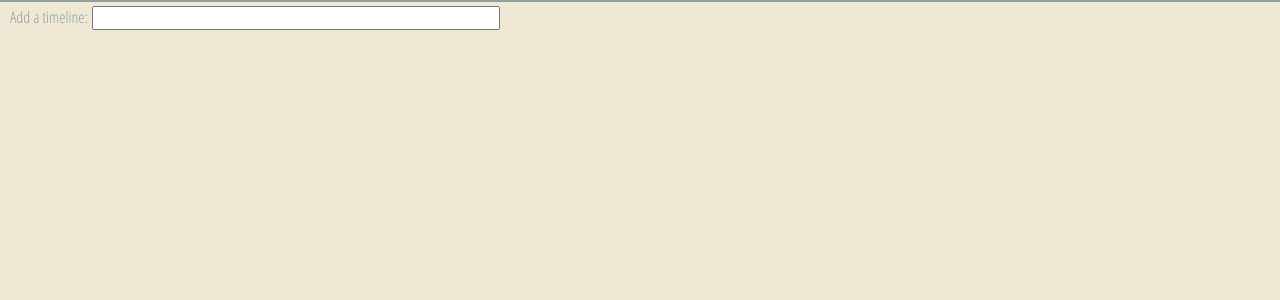
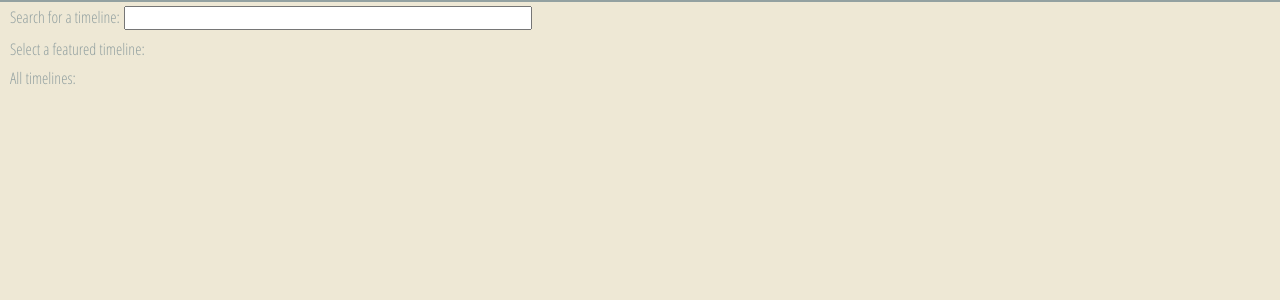
Before and after one commit to hrichardlee/retellingtime, a Django app: page / in a window 1280 px wide. Shown: the part 39-339 px from the top of the page. Run offline with Django 3.2, Linux system fonts and the light colour scheme; data that the repository does not hold is empty; parts of the project's set-up code (start-up, migrations or seed data) failed here and were passed over.

Commit message:
Added ability to highlight timelines

```diff
--- a/timelineviewer/sass/viewer.scss
+++ b/timelineviewer/sass/viewer.scss
@@ -82,6 +82,13 @@ a, a:visited { color: $cyan; }
 	}
 }
 
+h2 {
+	font-size: $headerFontSize;
+	font-family: $headerFont;
+	font-weight: 400;
+	line-height: 14pt;
+}
+
 .timeline-header {
 	@extend .horiz-padding;
 	margin: 0;
@@ -96,11 +103,7 @@ a, a:visited { color: $cyan; }
 	}
 
 	h2 {
-		font-size: $headerFontSize;
-		font-family: $headerFont;
-		font-weight: 400;
 		display: inline;
-		line-height: 14pt;
 	}
 
 	a {
@@ -184,10 +187,17 @@ a, a:visited { color: $cyan; }
 	padding-top: 4px;
 	padding-bottom: 24px;
 
-	#query-instructions {
+	.instructions {
 		font-size: $headerFontSize;
 		font-family: $headerFont;
 		color: $fglight;
+	}
+
+	h2 {
+		margin-top: 10px;
+		margin-left: 0;
+		margin-bottom: 0;
+		margin-right: 0;
 	}
 
 	#query {
@@ -198,10 +208,6 @@ a, a:visited { color: $cyan; }
 	#options {
 		.option {
 			margin-right: 2.5em;
-
-			.tags {
-				display: none;
-			}
 		}
 	}
 }
--- a/timelineviewer/static/timelineviewer/css/viewer.css
+++ b/timelineviewer/static/timelineviewer/css/viewer.css
@@ -46,6 +46,12 @@ a, a:visited {
     #header h1 #retelling {
       font-family: "Open Sans Condensed", sans-serif; }
 
+h2 {
+  font-size: 12pt;
+  font-family: "Open Sans Condensed", sans-serif;
+  font-weight: 400;
+  line-height: 14pt; }
+
 .timeline-header {
   margin: 0;
   padding-top: 2px;
@@ -55,11 +61,7 @@ a, a:visited {
   .timeline-header .left {
     float: left; }
   .timeline-header h2 {
-    font-size: 12pt;
-    font-family: "Open Sans Condensed", sans-serif;
-    font-weight: 400;
-    display: inline;
-    line-height: 14pt; }
+    display: inline; }
   .timeline-header a {
     font-size: 10pt;
     line-height: 14pt; }
@@ -109,17 +111,20 @@ a, a:visited {
   border-top: 2px solid #93a1a1;
   padding-top: 4px;
   padding-bottom: 24px; }
-  #timeline-adder #query-instructions {
+  #timeline-adder .instructions {
     font-size: 12pt;
     font-family: "Open Sans Condensed", sans-serif;
     color: #93a1a1; }
+  #timeline-adder h2 {
+    margin-top: 10px;
+    margin-left: 0;
+    margin-bottom: 0;
+    margin-right: 0; }
   #timeline-adder #query {
     font-family: "Noticia Text", serif;
     width: 400px; }
   #timeline-adder #options .option {
     margin-right: 2.5em; }
-    #timeline-adder #options .option .tags {
-      display: none; }
 
 #invisible-renderer {
   visibility: hidden;
--- a/timelineviewer/static/timelineviewer/js/viewer.js
+++ b/timelineviewer/static/timelineviewer/js/viewer.js
@@ -76,8 +76,6 @@ requirejs(['jquery', 'underscore', 'd3', 'viewer/tlevents', 'viewer/tl'], functi
 			if (touches && touches.length) {
 				event = touches[0];
 			}
-
-			console.log(event.pageY);
 
 			$target.get(0).scrollTop -= event.pageY - posY;
 			posY = event.pageY;
--- a/timelineviewer/templates/timelineviewer/index.html
+++ b/timelineviewer/templates/timelineviewer/index.html
@@ -13,17 +13,27 @@
 
 		<div id="timeline-adder">
 			<div>
-			<span id="query-instructions">Add a timeline:</span>
+				<span class="instructions">Search for a timeline:</span>
 				<input id="query" type="text" />
 			</div>
 
 			<div id="options">
+				<div id="highlighted-timelines">
+					<h2 class="instructions option-instructions">Select a featured timeline:</h2>
+					{% for t in highlighted_timelines %}
+					<span class="option">
+						<a href="#" id="t-{{ t.id }}">{{ t.short_title.split|join:"&nbsp;" }}</a>
+					</span>
+					{% endfor %}
+				</div>
+				<div id="all-timelines">
+					<h2 class="instructions option-instructions">All timelines:</h2>
 					{% for t in timelines %}
 					<span class="option">
 						<a href="#" id="t-{{ t.id }}">{{ t.short_title.split|join:"&nbsp;" }}</a>
-					<span class="tags">{{ "todo: tags" }}</span>
 					</span>
 					{% endfor %}
+				</div>
 				<span id="customoption" class="hidden">
 					<a href="#">(Parse&nbsp;the&nbsp;Wikipedia&nbsp;page&nbsp;titled:&nbsp;<span id="query-text"></span>)</a>
 				</span>
--- a/timelineviewer/views.py
+++ b/timelineviewer/views.py
@@ -5,4 +5,6 @@ from timelinedata.models import Timeline
 def index(request):
 	return render(request, 'timelineviewer/index.html',
 		# well this should really be a view, shouldn't it
-		{'timelines': sorted([t for t in Timeline.objects.all() if t.is_valid()], key=lambda t: t.short_title()) })
+		{'timelines': sorted([t for t in Timeline.objects.all() if t.is_valid()], key=lambda t: t.short_title()),
+		'highlighted_timelines': sorted([t for t in Timeline.objects.filter(highlighted = True)], key = lambda t: t.short_title())
+		})
```
Also changed, not shown: timelinedata/admin.py (+10 -2 lines), timelinedata/models.py (+9 -0 lines). Lines whose indentation alone changed are shown as unchanged.
